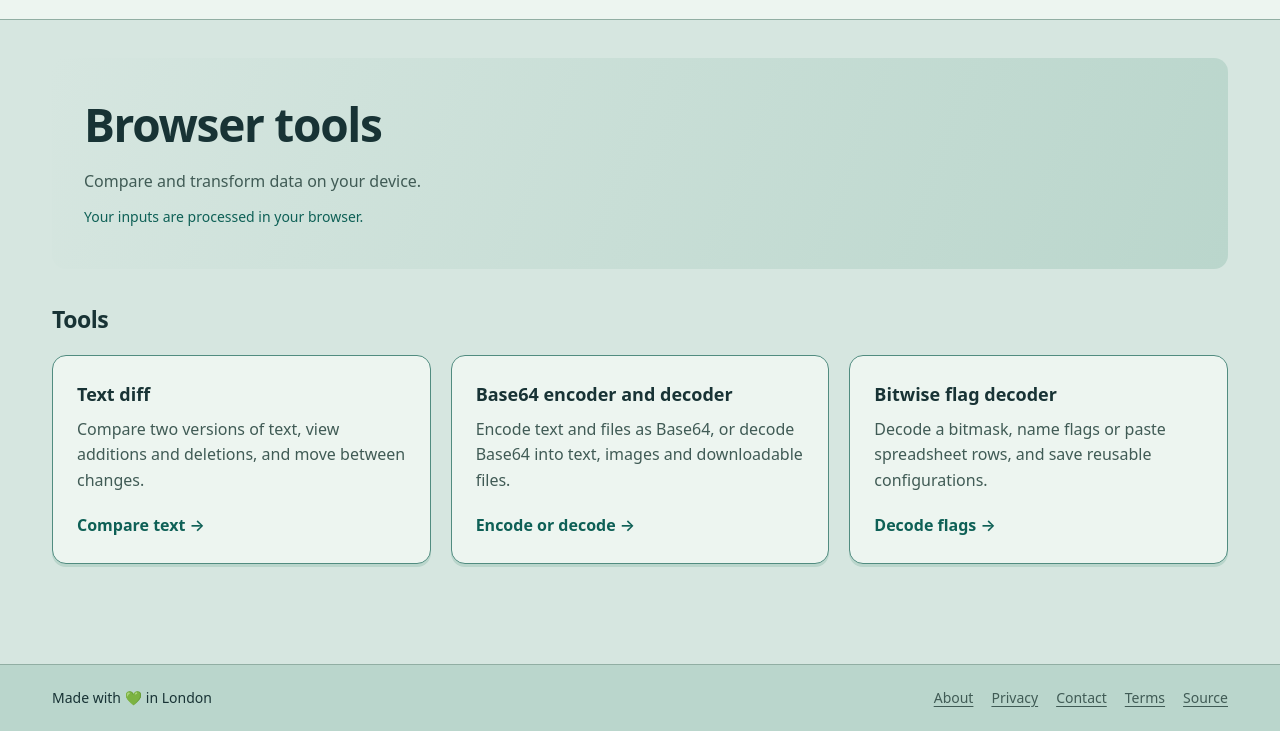
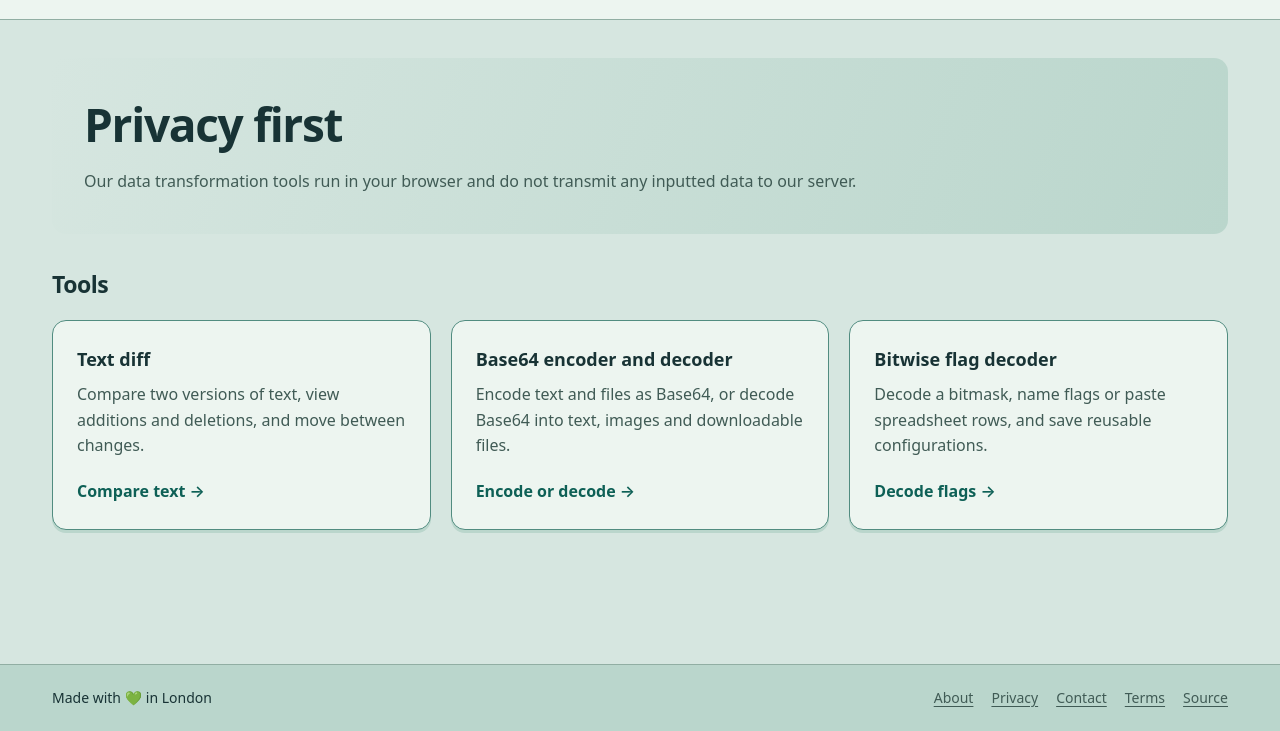
Before and after one commit to casacapybara/datatransform.dev, a website: page index.html in a window 1280 px wide. Shown: the part 69-800 px from the top of the page. Drawn offline with Linux system fonts and the light colour scheme.

Commit message:
Update homepage privacy-first heading and title

```diff
--- a/index.html
+++ b/index.html
@@ -1,8 +1,8 @@
 <!doctype html>
 <html lang="en"><head>
-  <meta charset="utf-8"><meta name="viewport" content="width=device-width, initial-scale=1"><title>DataTransform — Browser tools for working with data</title><meta name="description" content="Compare text, encode or decode Base64, and decode bitwise flags with privacy first browser tools. Your text and files are processed on your device without being uploaded."><link rel="canonical" href="https://datatransform.dev/"><meta property="og:title" content="DataTransform"><meta property="og:description" content="Compare text, encode or decode Base64, and decode bitwise flags with privacy first browser tools. Your text and files are processed on your device without being uploaded."><meta property="og:type" content="website"><meta property="og:url" content="https://datatransform.dev/"><link rel="icon" type="image/png" sizes="32x32" href="./assets/brand/favicon-32.png"><link rel="icon" type="image/svg+xml" href="./assets/brand/favicon.svg"><meta name="referrer" content="strict-origin-when-cross-origin"><script src="./assets/theme.js"></script><link rel="stylesheet" href="./assets/site.css">
+  <meta charset="utf-8"><meta name="viewport" content="width=device-width, initial-scale=1"><title>DataTransform — privacy first browser tools for working with data</title><meta name="description" content="Compare text, encode or decode Base64, and decode bitwise flags with privacy first browser tools. Your text and files are processed on your device without being uploaded."><link rel="canonical" href="https://datatransform.dev/"><meta property="og:title" content="DataTransform"><meta property="og:description" content="Compare text, encode or decode Base64, and decode bitwise flags with privacy first browser tools. Your text and files are processed on your device without being uploaded."><meta property="og:type" content="website"><meta property="og:url" content="https://datatransform.dev/"><link rel="icon" type="image/png" sizes="32x32" href="./assets/brand/favicon-32.png"><link rel="icon" type="image/svg+xml" href="./assets/brand/favicon.svg"><meta name="referrer" content="strict-origin-when-cross-origin"><script src="./assets/theme.js"></script><link rel="stylesheet" href="./assets/site.css">
 </head><body>
   <a class="skip-link" href="#main">Skip to tools</a><header class="site-header"><div class="header-inner"><a class="brand" href="./" aria-label="DataTransform home"><img class="brand-logo brand-logo-light" src="./assets/brand/logo-light.svg" alt="datatransform.dev" width="266" height="44"><img class="brand-logo brand-logo-dark" src="./assets/brand/logo-dark.svg" alt="datatransform.dev" width="266" height="44"></a><button id="theme-toggle" class="theme-toggle" type="button" role="switch" aria-checked="false"><span>Dark mode</span><span class="switch-track" aria-hidden="true"><span class="switch-thumb"></span></span></button></div></header>
-  <main id="main"><section class="hero"><h1>Browser tools</h1><p class="hero-description">Compare and transform data on your device.</p><p class="privacy-note">Your inputs are processed in your browser.</p></section><section aria-labelledby="tools-heading"><h2 id="tools-heading">Tools</h2><div class="tool-grid"><a class="panel tool-card" href="./text-diff/"><h3>Text diff</h3><p>Compare two versions of text, view additions and deletions, and move between changes.</p><span class="open-tool">Compare text →</span></a><a class="panel tool-card" href="./base64-decoder-encoder/"><h3>Base64 encoder and decoder</h3><p>Encode text and files as Base64, or decode Base64 into text, images and downloadable files.</p><span class="open-tool">Encode or decode →</span></a><a class="panel tool-card" href="./bitwise-flag-decoder/"><h3>Bitwise flag decoder</h3><p>Decode a bitmask, name flags or paste spreadsheet rows, and save reusable configurations.</p><span class="open-tool">Decode flags →</span></a></div></section></main>
+  <main id="main"><section class="hero"><h1>Privacy first</h1><p class="hero-description">Our data transformation tools run in your browser and do not transmit any inputted data to our server.</p></section><section aria-labelledby="tools-heading"><h2 id="tools-heading">Tools</h2><div class="tool-grid"><a class="panel tool-card" href="./text-diff/"><h3>Text diff</h3><p>Compare two versions of text, view additions and deletions, and move between changes.</p><span class="open-tool">Compare text →</span></a><a class="panel tool-card" href="./base64-decoder-encoder/"><h3>Base64 encoder and decoder</h3><p>Encode text and files as Base64, or decode Base64 into text, images and downloadable files.</p><span class="open-tool">Encode or decode →</span></a><a class="panel tool-card" href="./bitwise-flag-decoder/"><h3>Bitwise flag decoder</h3><p>Decode a bitmask, name flags or paste spreadsheet rows, and save reusable configurations.</p><span class="open-tool">Decode flags →</span></a></div></section></main>
   <footer class="site-footer"><div class="footer-inner"><span>Made with 💚 in London</span><nav aria-label="Footer"><a href="./about/">About</a><a href="./privacy/">Privacy</a><a href="./contact/">Contact</a><a href="./terms/">Terms</a><a href="https://github.com/casacapybara/datatransform.dev" rel="noreferrer">Source</a></nav></div></footer>
 </body></html>
```
